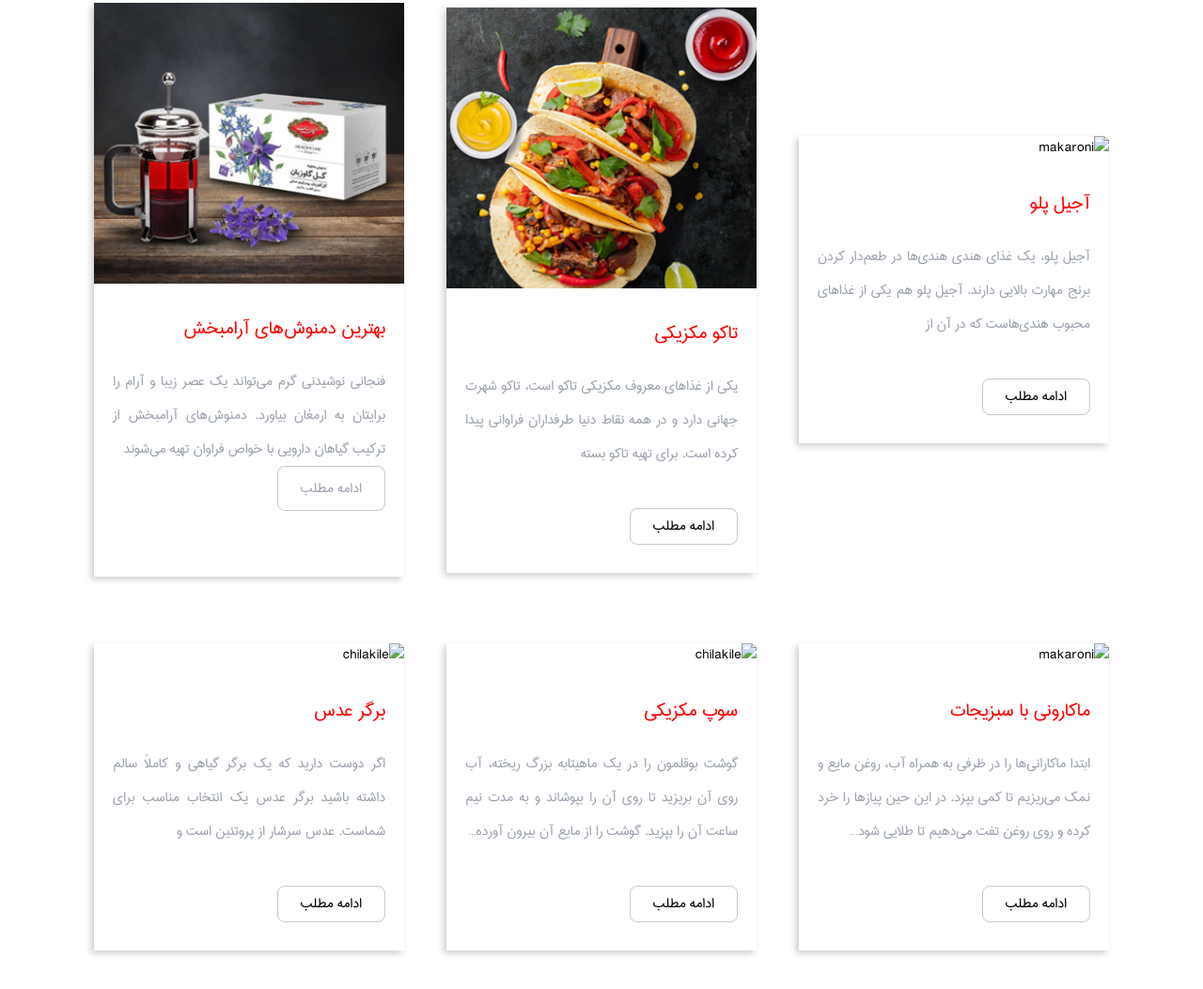
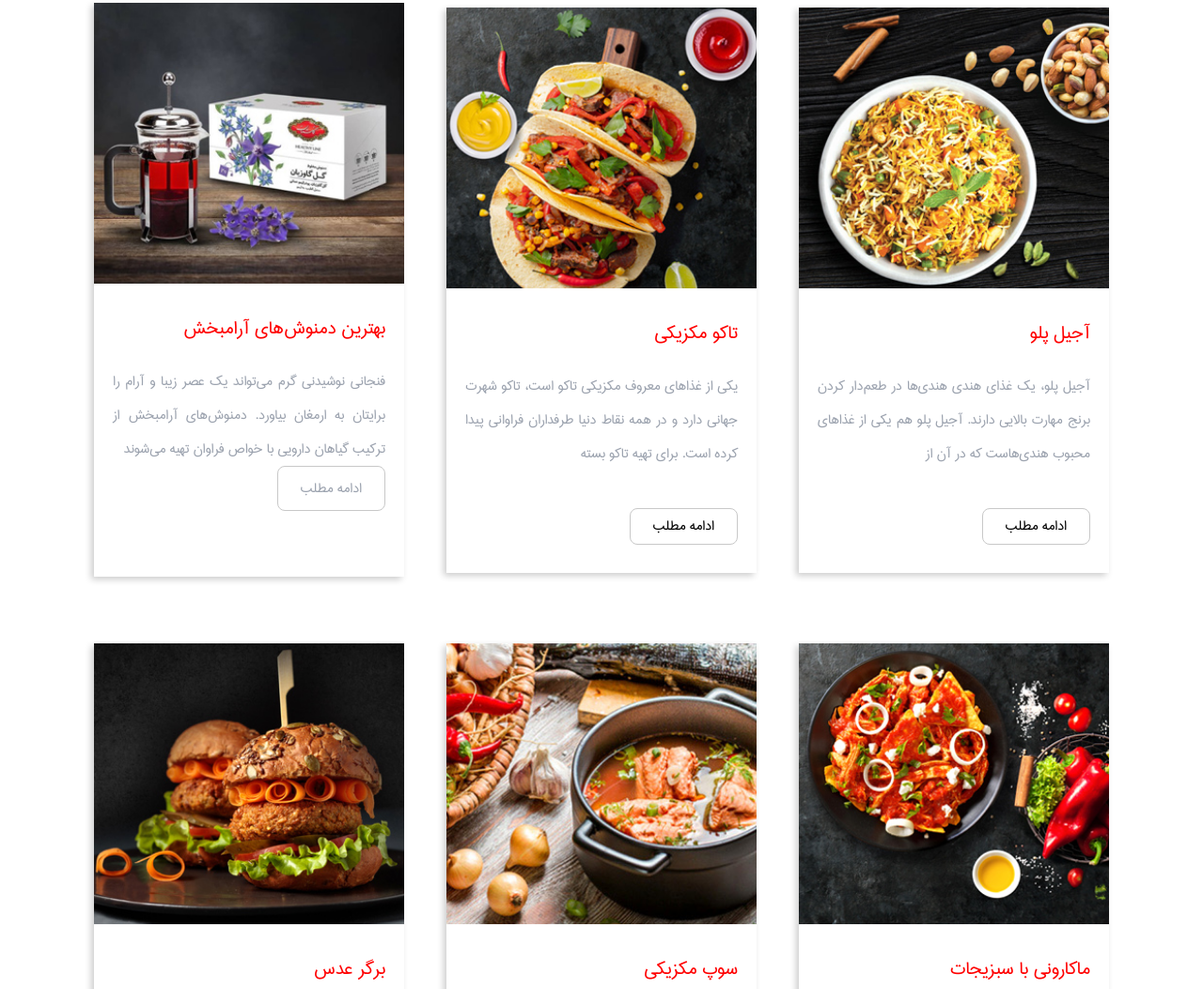
Before and after one commit to callmesoheil/gol, a plain HTML site: page web.html in a window 1280 px wide. Shown: the part 360-1413 px from the top of the page at 94% size. Drawn offline with Linux system fonts and the light colour scheme; the site is published under a folder, as on GitHub Pages, so addresses that start at the root find nothing.

Commit message:
version-8

```diff
--- a/web.html
+++ b/web.html
@@ -168,7 +168,7 @@
           class="magazine__item w-[330px] mobile:hidden desktop:block mb-[40px] bg-white shadow-[-3px_3px_7px_0_rgba(0,0,0,0.2)] dark:bg-slate-800"
         >
           <div class="top__magazine w-full">
-            <img class="w-full" src="/./css/images/0000.jpg" alt="makaroni" />
+            <img class="w-full" src="./css/images/0000.jpg" alt="makaroni" />
           </div>
           <div class="bottum__magazine w-full py-[30px] px-[20px]">
             <h1
@@ -197,7 +197,7 @@
           class="magazine__item dark:bg-slate-800 mb-[40px] w-[330px] bg-white shadow-[-3px_3px_7px_0_rgba(0,0,0,0.2)]"
         >
           <div class="top__magazine w-full">
-            <img class="w-full" src="/./css/images/00000.jpg" alt="chilakile" />
+            <img class="w-full" src="./css/images/00000.jpg" alt="chilakile" />
           </div>
           <div class="bottum__magazine w-full py-[30px] px-[20px]">
             <h1
@@ -223,7 +223,7 @@
           class="magazine__item dark:bg-slate-800 w-[330px] mb-[40px] bg-white shadow-[-3px_3px_7px_0_rgba(0,0,0,0.2)]"
         >
           <div class="top__magazine w-full">
-            <img class="w-full" src="/./css/images/2-2.jpg" alt="chilakile" />
+            <img class="w-full" src="./css/images/2-2.jpg" alt="chilakile" />
           </div>
           <div class="bottum__magazine w-full py-[30px] px-[20px]">
             <h1
@@ -252,7 +252,7 @@
           class="magazine__item w-[330px] mobile:hidden desktop:block mb-[40px] bg-white shadow-[-3px_3px_7px_0_rgba(0,0,0,0.2)] dark:bg-slate-800"
         >
           <div class="top__magazine w-full">
-            <img class="w-full" src="/./css/images/3-2.jpg" alt="makaroni" />
+            <img class="w-full" src="./css/images/3-2.jpg" alt="makaroni" />
           </div>
           <div class="bottum__magazine w-full py-[30px] px-[20px]">
             <h1
```
